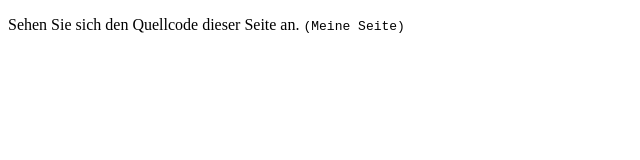
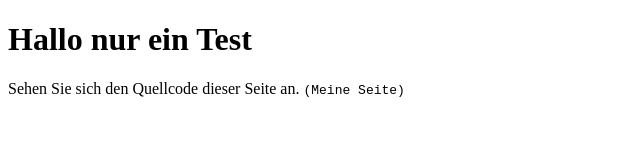
Before and after one commit to SatBar10/HarvardClass, a plain HTML site: page hello.html in a window 1280 px wide. Shown: the whole page, without its empty margins (0-640 px from the left). Drawn offline with Linux system fonts and the light colour scheme.

Commit message:
Added Header

```diff
--- a/hello.html
+++ b/hello.html
@@ -6,6 +6,7 @@
 
   <body>
     <!-- Sichtbarer Dokumentinhalt im body -->
+    <h1>Hallo nur ein Test</h1>
     <p>Sehen Sie sich den Quellcode dieser Seite an.
       <kbd>(Meine Seite)</kbd>
     </p>
```
